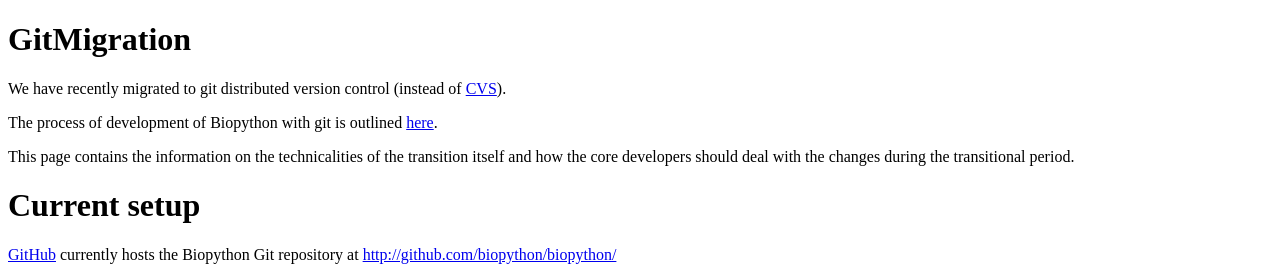
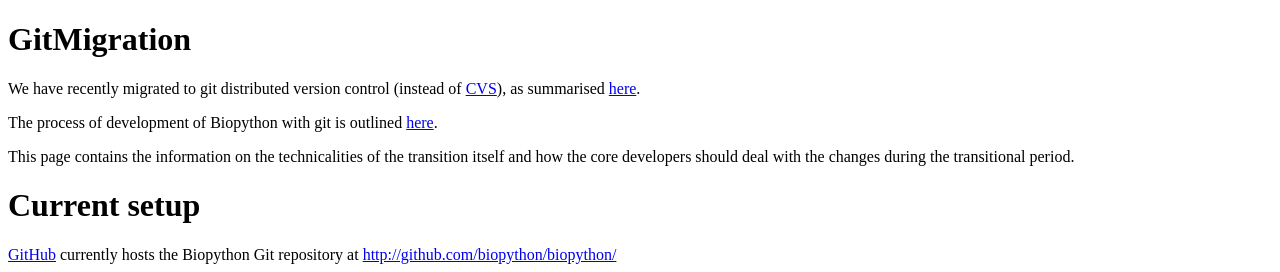
Before and after one commit to biopython/biopython.github.io, a Jekyll site: the page built from wiki/GitMigration.md, in a window 1280 px wide. Shown: the top 272 px of the page. Built offline with Jekyll 4.4.1, drawn with Linux system fonts in a browser that asks for light colours.

Commit message:
Link to git page

```diff
--- a/wiki/GitMigration.md
+++ b/wiki/GitMigration.md
@@ -5,7 +5,7 @@ layout: wiki
 ---
 
 We have recently migrated to git distributed version control (instead of
-[CVS](CVS "wikilink")).
+[CVS](CVS "wikilink")), as summarised [here](git "wikilink").
 
 The process of development of Biopython with git is outlined
 [here](GitUsage "wikilink").
```
Also changed, not shown: 1 other file.
